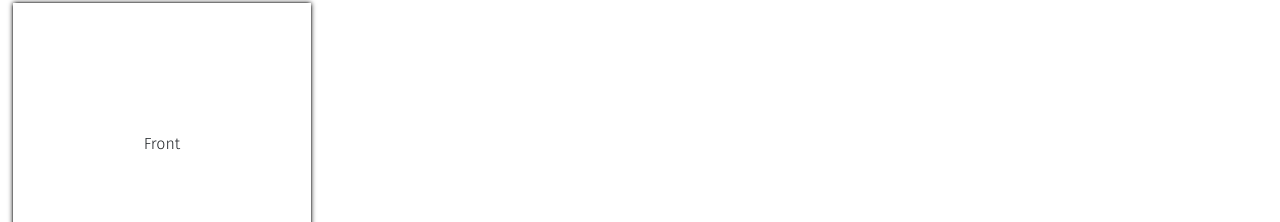
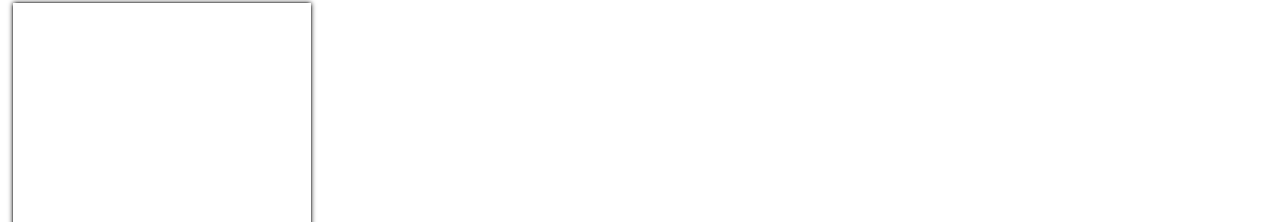
Before and after one commit to marial711/Mars-Leyva--Portfolio, a React (Create React App) app in the folder client/: page /about in a window 1280 px wide. Shown: the part 716-938 px from the top of the page. Built offline with nearby package versions, Linux system fonts and the light colour scheme.

Commit message:
Created Reusable SkillCard Component

```diff
--- a/client/src/components/Skills.js
+++ b/client/src/components/Skills.js
@@ -1,17 +1,17 @@
-export default function SkillsSection(){
+export default function SkillsCard({children, ...props}){
     return (
         <>
-            <div className="card">  {/* flip-card */}
-                <div className="card-content">   {/* flip-card-inner */}
+            <div className="card">
+                <div className="card-content">
                     <div className="card-front">
-                        <p>
-                            Front
-                        </p>
+                        <h1>
+                            {props.title}
+                        </h1>
                     </div>
                     <div className="card-back">
-                        <p>
-                            Back
-                        </p>
+                        <div>
+                        { children }
+                        </div>
                     </div>
                 </div>
             </div>
```
